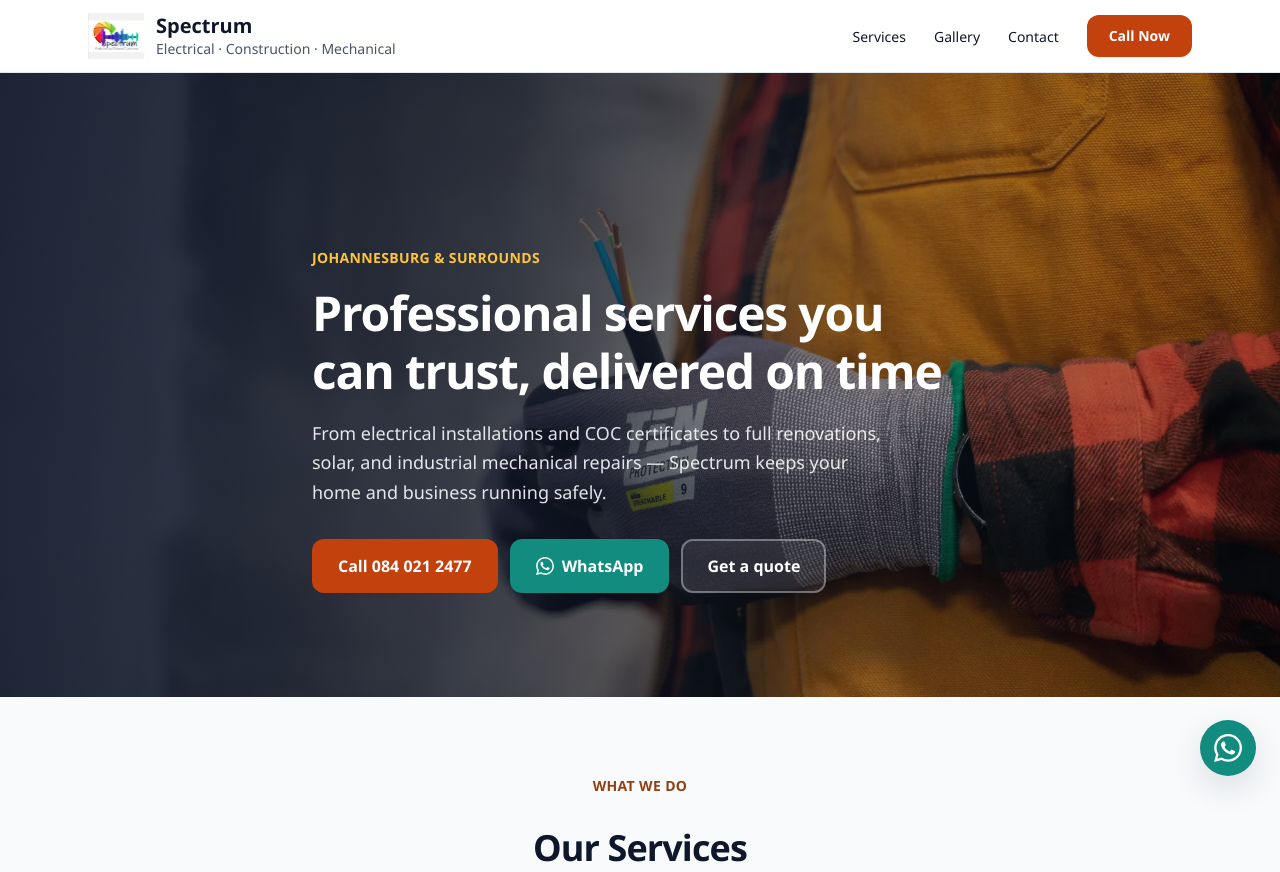
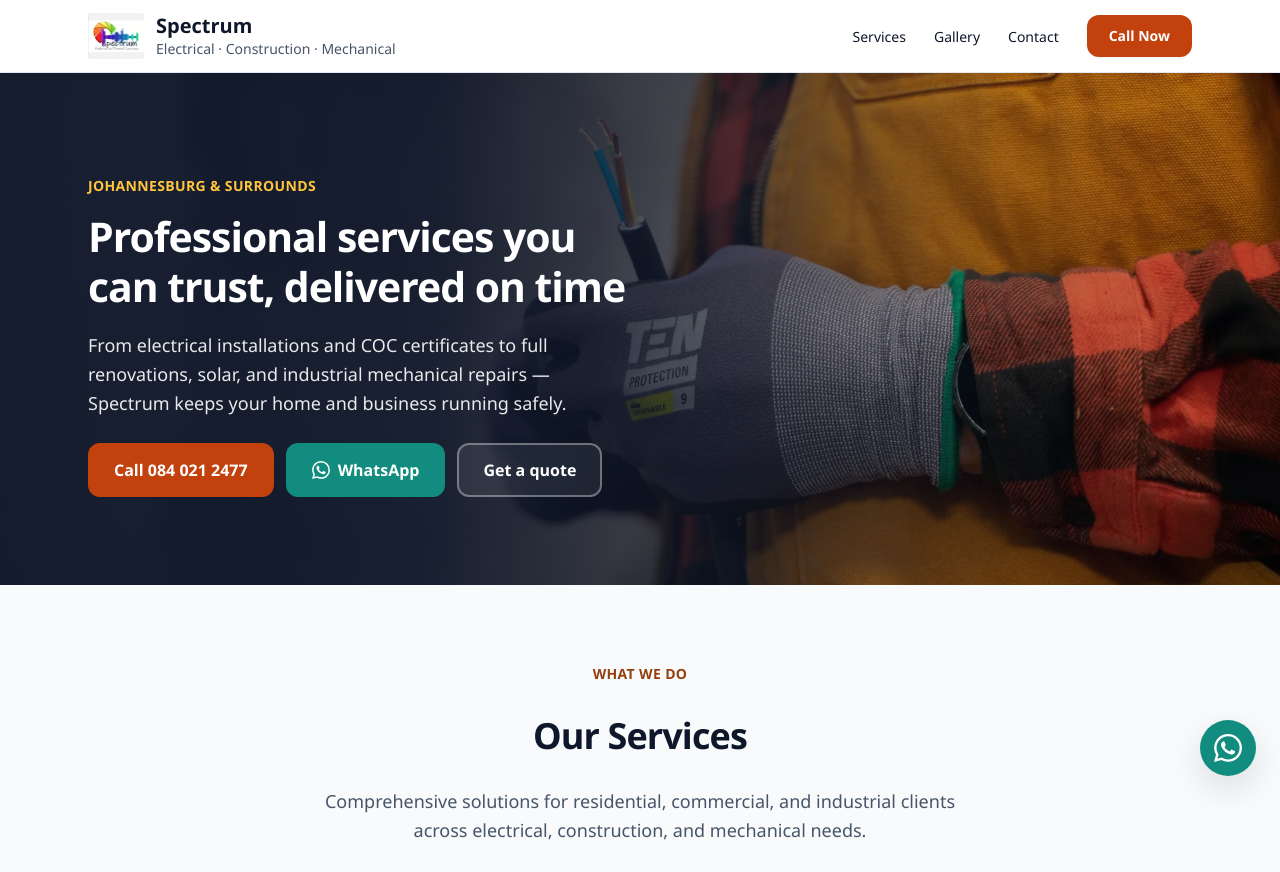
Before and after one commit to DonaldMaparura/Spectrum, a website: page index.html in a window 1280 px wide. Shown: the top 872 px of the page. Drawn offline with Linux system fonts and the light colour scheme.

Commit message:
fixed display issue

```diff
--- a/css/layout.css
+++ b/css/layout.css
@@ -300,11 +300,10 @@ a {
 /* Hero */
 .hero {
   position: relative;
-  isolation: isolate;
   display: flex;
   align-items: center;
-  min-height: clamp(28rem, 72vh, 40rem);
-  padding-block: calc(var(--header-height) + var(--space-10)) var(--space-12);
+  min-height: clamp(24rem, 58vh, 36rem);
+  padding-block: calc(var(--header-height) + var(--space-8)) var(--space-10);
   color: var(--color-text-inverse);
   overflow: hidden;
 }
@@ -312,31 +311,42 @@ a {
 .hero__bg {
   position: absolute;
   inset: 0;
-  z-index: -2;
+  z-index: 0;
+}
+
+.hero__bg picture {
+  display: block;
+  width: 100%;
+  height: 100%;
 }
 
 .hero__bg img {
   width: 100%;
   height: 100%;
   object-fit: cover;
-  object-position: center 35%;
+  object-position: center center;
 }
 
 .hero__overlay {
   position: absolute;
   inset: 0;
-  z-index: -1;
+  z-index: 1;
+  pointer-events: none;
   background: linear-gradient(
-    115deg,
-    rgba(15, 23, 42, 0.94) 0%,
-    rgba(15, 23, 42, 0.82) 42%,
-    rgba(15, 23, 42, 0.45) 100%
+    180deg,
+    rgba(15, 23, 42, 0.9) 0%,
+    rgba(15, 23, 42, 0.84) 100%
   );
 }
 
+.hero__inner {
+  position: relative;
+  z-index: 2;
+  width: 100%;
+}
+
 .hero__content {
-  position: relative;
-  max-width: 40rem;
+  max-width: 36rem;
 }
 
 .hero__eyebrow {
@@ -344,57 +354,87 @@ a {
 }
 
 .hero__title {
-  font-size: clamp(var(--font-size-3xl), 6vw, var(--font-size-5xl));
+  font-size: clamp(var(--font-size-2xl), 4.5vw, var(--font-size-4xl));
   font-weight: var(--font-weight-bold);
   line-height: var(--line-height-tight);
   letter-spacing: var(--letter-spacing-tight);
   margin: var(--space-4) 0 var(--space-5);
   color: var(--color-text-inverse);
+  text-wrap: balance;
 }
 
 .hero__description {
   font-size: var(--font-size-lg);
   line-height: var(--line-height-relaxed);
-  color: rgba(255, 255, 255, 0.88);
-  margin: 0 0 var(--space-8);
-  max-width: 36rem;
+  color: rgba(255, 255, 255, 0.9);
+  margin: 0 0 var(--space-6);
+  max-width: 34rem;
+}
+
+.hero .btn-group--hero {
+  flex-wrap: wrap;
+  gap: var(--space-3);
 }
 
 @media (min-width: 768px) {
   .hero {
-    min-height: clamp(32rem, 78vh, 44rem);
-    padding-block: calc(var(--header-height) + var(--space-12)) var(--space-16);
+    min-height: clamp(26rem, 62vh, 38rem);
+    padding-block: calc(var(--header-height) + var(--space-10)) var(--space-12);
+  }
+
+  .hero__bg img {
+    object-position: 72% center;
+  }
+
+  .hero__overlay {
+    background: linear-gradient(
+      90deg,
+      rgba(15, 23, 42, 0.97) 0%,
+      rgba(15, 23, 42, 0.94) 34%,
+      rgba(15, 23, 42, 0.7) 54%,
+      rgba(15, 23, 42, 0.22) 80%,
+      rgba(15, 23, 42, 0.08) 100%
+    );
   }
 
   .hero__content {
-    max-width: 44rem;
+    max-width: 32rem;
   }
 }
 
 @media (min-width: 1024px) {
-  .hero__overlay {
-    background: linear-gradient(
-      100deg,
-      rgba(15, 23, 42, 0.93) 0%,
-      rgba(15, 23, 42, 0.78) 38%,
-      rgba(15, 23, 42, 0.35) 68%,
-      rgba(15, 23, 42, 0.2) 100%
-    );
+  .hero {
+    min-height: clamp(28rem, 64vh, 40rem);
+    padding-block: calc(var(--header-height) + var(--space-10)) var(--space-14);
+  }
+
+  .hero__bg img {
+    object-position: 78% center;
+  }
+
+  .hero__content {
+    max-width: 36rem;
+  }
+
+  .hero__title {
+    font-size: clamp(var(--font-size-3xl), 3.2vw, var(--font-size-5xl));
+  }
+}
+
+@media (min-width: 1440px) {
+  .hero__content {
+    max-width: 40rem;
   }
 }
 
 @media (max-width: 767px) {
   .hero {
-    min-height: auto;
+    min-height: clamp(22rem, 72vh, 32rem);
     padding-block: calc(var(--header-height) + var(--space-8)) var(--space-10);
   }
 
-  .hero__overlay {
-    background: linear-gradient(
-      180deg,
-      rgba(15, 23, 42, 0.92) 0%,
-      rgba(15, 23, 42, 0.88) 100%
-    );
+  .hero__bg img {
+    object-position: center 28%;
   }
 }
 
--- a/index.html
+++ b/index.html
@@ -97,7 +97,8 @@
                 </picture>
             </div>
             <div class="hero__overlay" aria-hidden="true"></div>
-            <div class="container hero__content">
+            <div class="container hero__inner">
+                <div class="hero__content">
                     <p class="eyebrow hero__eyebrow">Johannesburg &amp; surrounds</p>
                     <h1 class="hero__title" id="hero-title">Professional services you can trust, delivered on time</h1>
                     <p class="hero__description">
@@ -110,6 +111,7 @@
                             WhatsApp
                         </a>
                         <a class="btn btn--secondary btn--lg btn--on-dark" href="#contact">Get a quote</a>
+                    </div>
                 </div>
             </div>
         </section>
```
Lines whose indentation alone changed are shown as unchanged.
